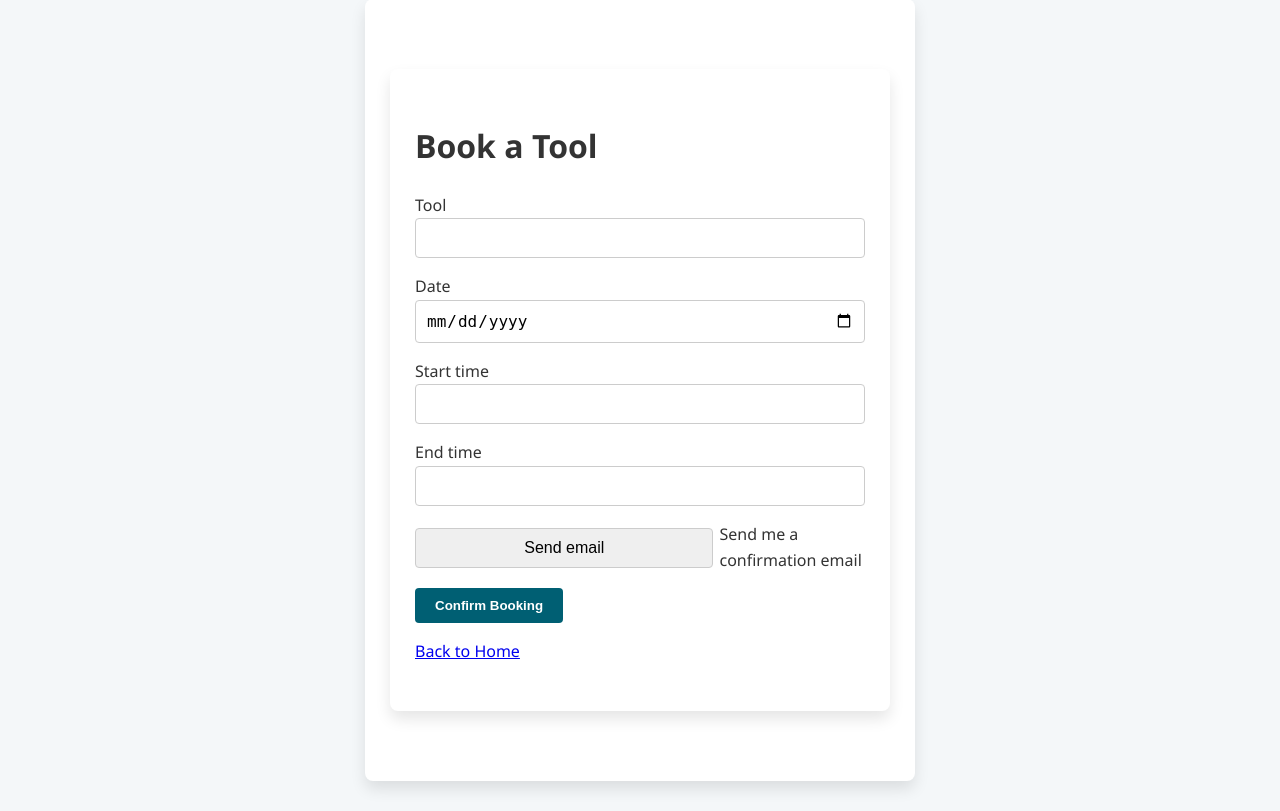
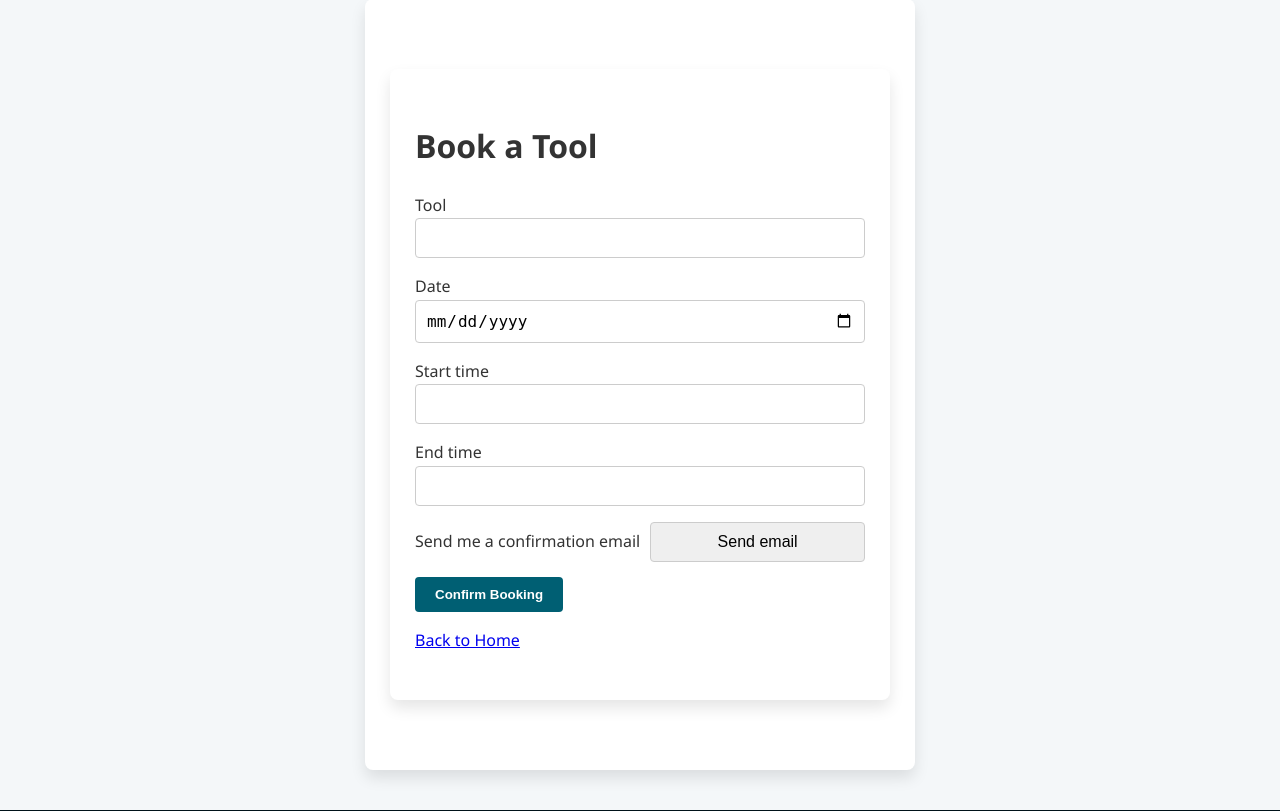
Before and after one commit to WebbCouture/booking_p3, a Django app: template booking_site/bookings/templates/bookings/booking_form.html in a window 1280 px wide. Shown: the part 97-908 px from the top of the page. Run offline with Django 3.2, Linux system fonts and the light colour scheme; the template is opened without the code that fills it, so the values that code supplies are empty, except form fields; form fields are guessed from the names that the template uses.

Commit message:
fix checkbox inlinw with confermation email text

```diff
--- a/booking_site/bookings/templates/bookings/booking_form.html
+++ b/booking_site/bookings/templates/bookings/booking_form.html
@@ -41,15 +41,16 @@
             {% endfor %}
         </p>
 
-        <!-- ✅ Inline checkbox with Django form rendering -->
-        <p>
-            <label style="display: flex; align-items: center; gap: 6px;">
-                {{ form.send_email }} Send me a confirmation email
+        <!-- ✅ Single-line checkbox with no wrapping -->
+        <p style="display: flex; align-items: center; white-space: nowrap; gap: 10px;">
+            <label for="{{ form.send_email.id_for_label }}" style="margin: 0;">
+                Send me a confirmation email
             </label>
-            {% for error in form.send_email.errors %}
-                <span style="color:red;">{{ error }}</span>
-            {% endfor %}
+            {{ form.send_email }}
         </p>
+        {% for error in form.send_email.errors %}
+            <span style="color:red;">{{ error }}</span>
+        {% endfor %}
 
         <button type="submit">Confirm Booking</button>
     </form>
```
